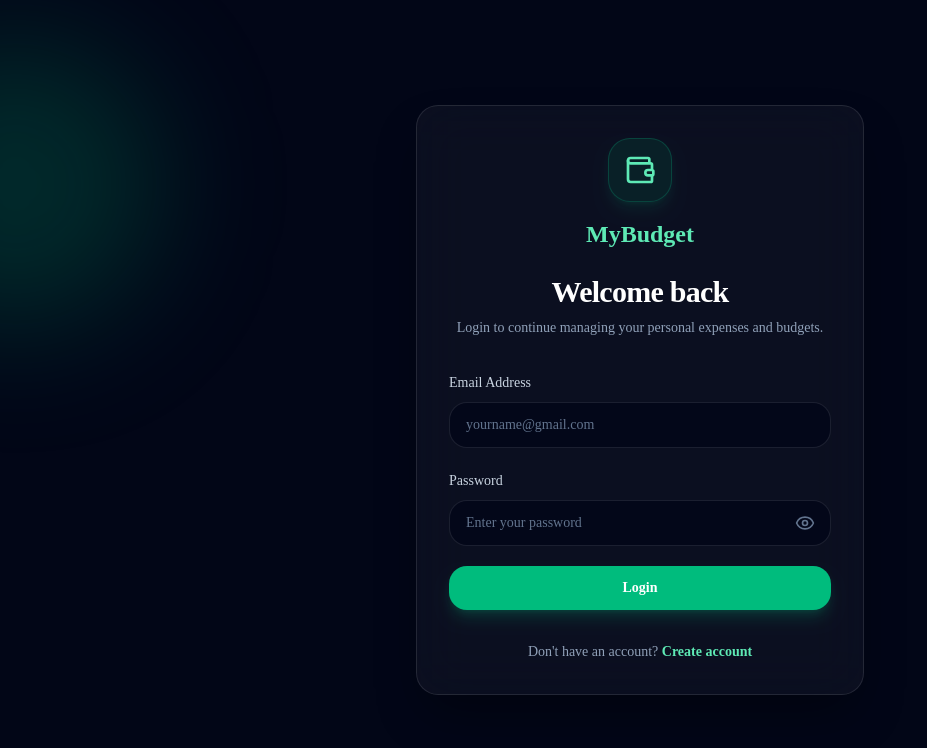
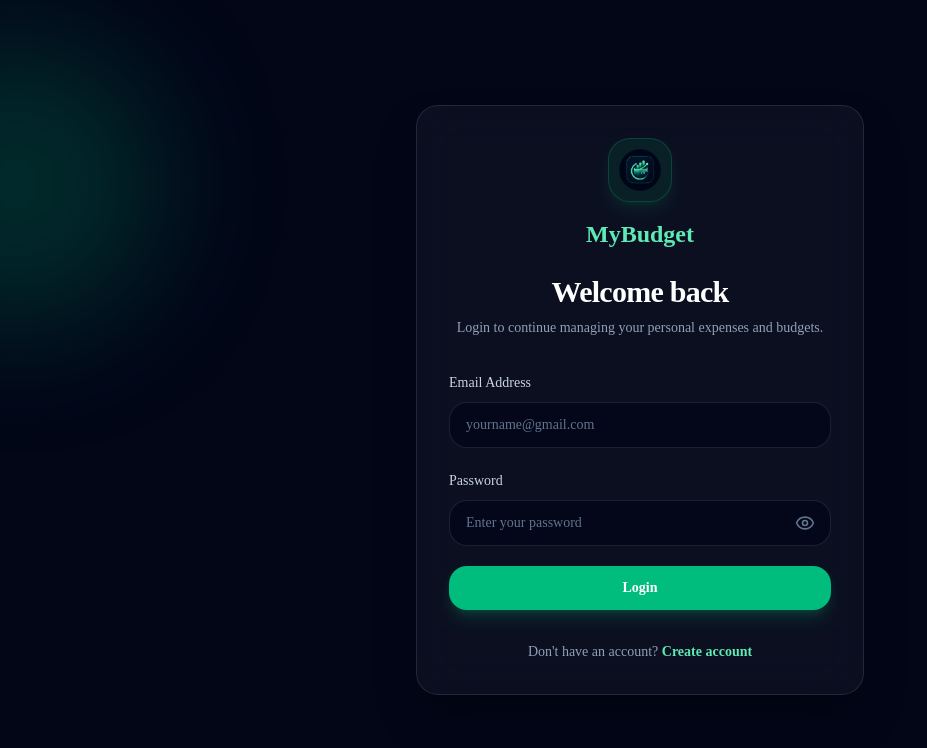
Before and after one commit to buildwithjaym/my-budget-tracker, a Next.js app: page /login in a window 1280 px wide. Shown: the top 748 px of the page, without its empty margins (0-927 px from the left). Built offline with nearby package versions, Linux system fonts and the light colour scheme; no server answers.

Commit message:
added the logo of us

```diff
--- a/app/login/page.tsx
+++ b/app/login/page.tsx
@@ -1,8 +1,9 @@
 "use client";
 
+import Image from "next/image";
 import { useState } from "react";
 import Link from "next/link";
-import { Eye, EyeOff, Loader2, Wallet } from "lucide-react";
+import { Eye, EyeOff, Loader2 } from "lucide-react";
 import { toast } from "sonner";
 import { supabase } from "@/lib/supabase/client";
 
@@ -31,19 +32,25 @@ export default function LoginPage() {
     if (!isValidGmail(cleanEmail)) {
       const errorMessage =
         "Please enter a valid Gmail address ending with @gmail.com.";
+
       setMessage(errorMessage);
+
       toast.error("Invalid email", {
         description: errorMessage,
       });
+
       return;
     }
 
     if (!cleanPassword) {
       const errorMessage = "Password is required.";
+
       setMessage(errorMessage);
+
       toast.error("Missing password", {
         description: errorMessage,
       });
+
       return;
     }
 
@@ -62,6 +69,7 @@ export default function LoginPage() {
       toast.dismiss(loadingToast);
 
       setMessage("Invalid email or password.");
+
       toast.error("Login failed", {
         description: "Please check your email and password.",
       });
@@ -86,8 +94,15 @@ export default function LoginPage() {
 
       <div className="relative w-full max-w-md rounded-3xl border border-white/10 bg-white/[0.04] p-6 shadow-2xl shadow-black/40 backdrop-blur-xl sm:p-8">
         <div className="mb-8 text-center">
-          <div className="mx-auto mb-4 flex h-16 w-16 items-center justify-center rounded-3xl border border-emerald-400/20 bg-emerald-500/10 text-emerald-300 shadow-lg shadow-emerald-500/10">
-            <Wallet className="h-8 w-8" />
+          <div className="mx-auto mb-4 flex h-16 w-16 items-center justify-center overflow-hidden rounded-3xl border border-emerald-400/20 bg-emerald-500/10 shadow-lg shadow-emerald-500/10">
+            <Image
+              src="/logo.png"
+              alt="MyBudget logo"
+              width={64}
+              height={64}
+              priority
+              className="h-full w-full object-contain p-2"
+            />
           </div>
 
           <h1 className="text-2xl font-bold text-emerald-300">MyBudget</h1>
--- a/app/register/page.tsx
+++ b/app/register/page.tsx
@@ -1,9 +1,10 @@
 "use client";
 
+import Image from "next/image";
 import { useState } from "react";
 import Link from "next/link";
 import { useRouter } from "next/navigation";
-import { Eye, EyeOff, Loader2, Wallet } from "lucide-react";
+import { Eye, EyeOff, Loader2 } from "lucide-react";
 import { toast } from "sonner";
 import { supabase } from "@/lib/supabase/client";
 
@@ -35,29 +36,38 @@ export default function RegisterPage() {
 
     if (!cleanFullName) {
       const errorMessage = "Full name is required.";
+
       setMessage(errorMessage);
+
       toast.error("Missing full name", {
         description: errorMessage,
       });
+
       return;
     }
 
     if (!isValidGmail(cleanEmail)) {
       const errorMessage =
         "Please enter a valid Gmail address ending with @gmail.com.";
+
       setMessage(errorMessage);
+
       toast.error("Invalid email", {
         description: errorMessage,
       });
+
       return;
     }
 
     if (cleanPassword.length < 6) {
       const errorMessage = "Password must be at least 6 characters.";
+
       setMessage(errorMessage);
+
       toast.error("Weak password", {
         description: errorMessage,
       });
+
       return;
     }
 
@@ -81,6 +91,7 @@ export default function RegisterPage() {
       toast.dismiss(loadingToast);
 
       setMessage(error.message);
+
       toast.error("Registration failed", {
         description: error.message,
       });
@@ -107,8 +118,15 @@ export default function RegisterPage() {
 
       <div className="relative w-full max-w-md rounded-3xl border border-white/10 bg-white/[0.04] p-6 shadow-2xl shadow-black/40 backdrop-blur-xl sm:p-8">
         <div className="mb-8 text-center">
-          <div className="mx-auto mb-4 flex h-16 w-16 items-center justify-center rounded-3xl border border-emerald-400/20 bg-emerald-500/10 text-emerald-300 shadow-lg shadow-emerald-500/10">
-            <Wallet className="h-8 w-8" />
+          <div className="mx-auto mb-4 flex h-16 w-16 items-center justify-center overflow-hidden rounded-3xl border border-emerald-400/20 bg-emerald-500/10 shadow-lg shadow-emerald-500/10">
+            <Image
+              src="/logo.png"
+              alt="MyBudget logo"
+              width={64}
+              height={64}
+              priority
+              className="h-full w-full object-contain p-2"
+            />
           </div>
 
           <h1 className="text-2xl font-bold text-emerald-300">MyBudget</h1>
--- a/components/app-shell.tsx
+++ b/components/app-shell.tsx
@@ -1,5 +1,6 @@
 "use client";
 
+import Image from "next/image";
 import Link from "next/link";
 import { usePathname } from "next/navigation";
 import { useState } from "react";
@@ -60,8 +61,15 @@ export default function AppShell({ children }: { children: React.ReactNode }) {
           onClick={() => setOpen(false)}
           className="flex items-center gap-3"
         >
-          <div className="flex h-10 w-10 items-center justify-center rounded-2xl bg-emerald-500/15 text-emerald-400">
-            <Wallet className="h-5 w-5" />
+          <div className="flex h-10 w-10 items-center justify-center overflow-hidden rounded-2xl bg-emerald-500/15">
+            <Image
+              src="/logo.png"
+              alt="MyBudget logo"
+              width={40}
+              height={40}
+              priority
+              className="h-full w-full object-contain p-1.5"
+            />
           </div>
 
           <div>
@@ -139,8 +147,15 @@ function SidebarContent({
           onClick={onClose}
           className="flex items-center gap-3"
         >
-          <div className="flex h-12 w-12 items-center justify-center rounded-2xl bg-emerald-500/15 text-emerald-400">
-            <Wallet className="h-6 w-6" />
+          <div className="flex h-12 w-12 items-center justify-center overflow-hidden rounded-2xl bg-emerald-500/15">
+            <Image
+              src="/logo.png"
+              alt="MyBudget logo"
+              width={48}
+              height={48}
+              priority
+              className="h-full w-full object-contain p-1.5"
+            />
           </div>
 
           <div>
```
Also changed, not shown: public/logo.png (added).
